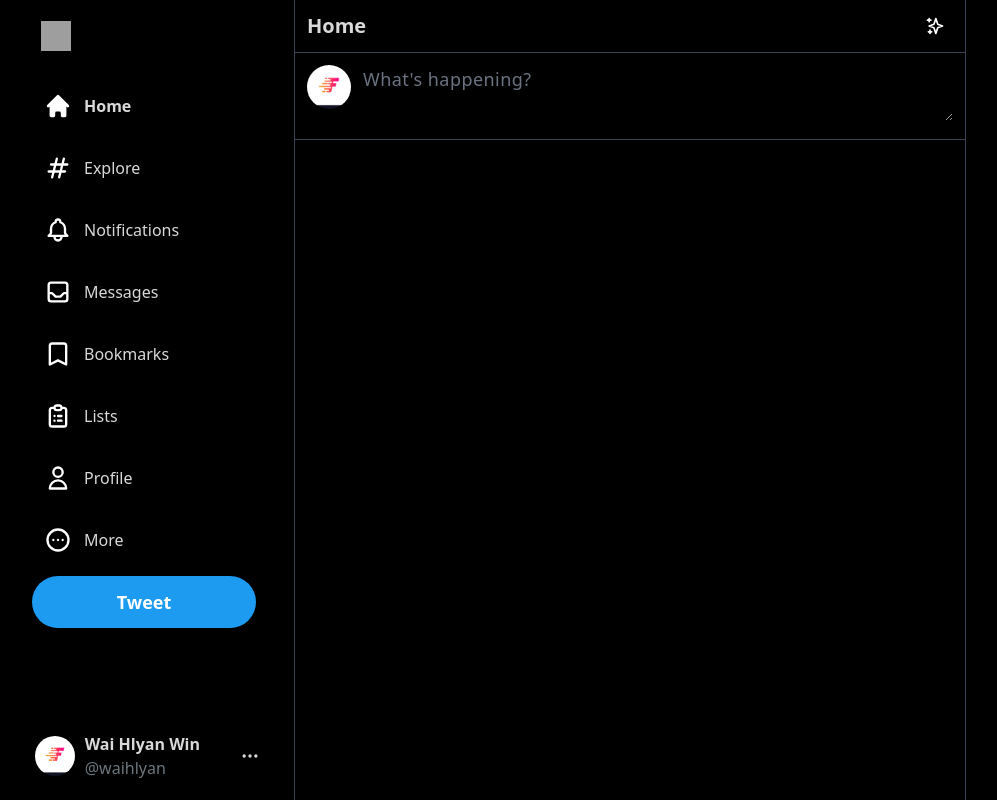
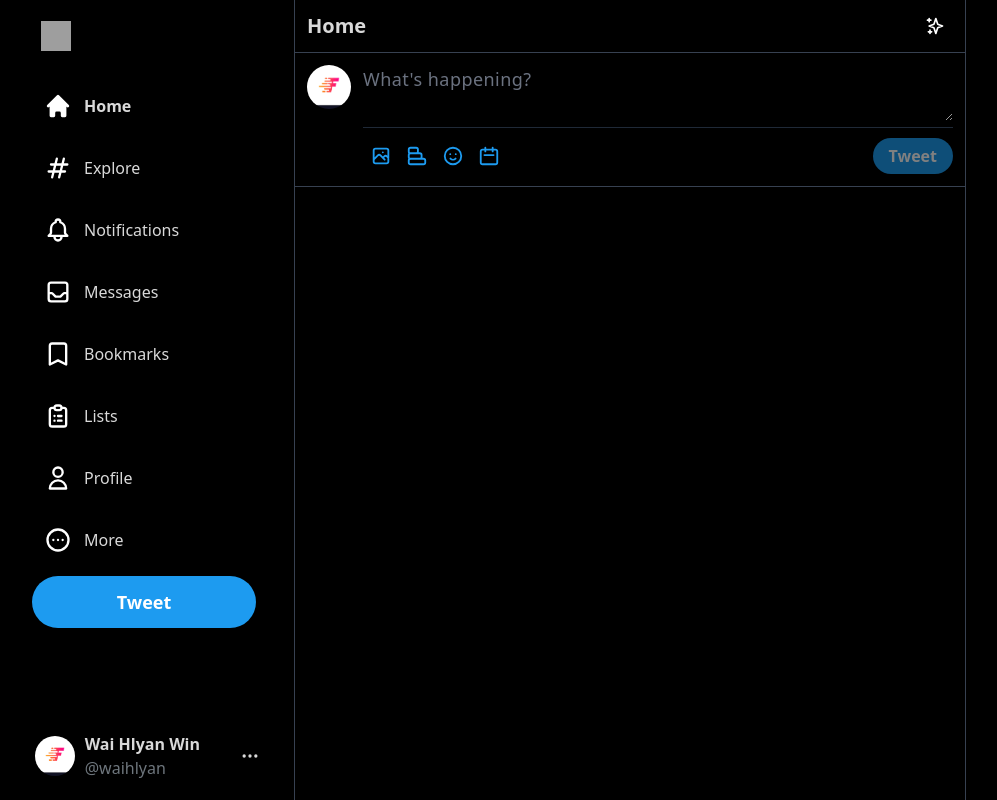
Before and after one commit to Titan2710/twitter-2, a Next.js app: page / in a window 1280 px wide. Shown: the whole page, without its empty margins (76-1073 px from the left). Built offline with nearby package versions, Linux system fonts and the light colour scheme; grey boxes are pictures that could not be loaded.

Commit message:
input design

```diff
--- a/components/Input.js
+++ b/components/Input.js
@@ -1,9 +1,19 @@
-import { XIcon } from '@heroicons/react/outline';
-import React, { useState } from 'react'
+import { CalendarIcon, ChartBarIcon, EmojiHappyIcon, PhotographIcon, XIcon } from '@heroicons/react/outline';
+import React, { useRef, useState, useEffect } from 'react'
+
 
 function Input() {
   const [input, setInput] = useState("");
-  const [selectedFile, setSelectedFile] = useState(null)
+  const [selectedFile, setSelectedFile] = useState(null);
+  const [showEmojis, setShowEmojis] = useState(false);
+  const filePickerRef = useRef(null);
+
+    const addImageToPost = () => {
+
+    }
+
+
+
   return (
     <div className={`flex p-3 space-x-3 border-b border-gray-700 `}>
         <img
@@ -12,7 +22,7 @@ function Input() {
             className='rounded-full cursor-pointer h-11 w-11'
         />
         <div className="w-full divide-y divide-gray-800">
-            <div className={``}>
+            <div className={`${selectedFile && "pb-7"} ${input && "space-y-2.5"}`}>
                 <textarea
                   className="bg-transparent outline-none text-[#d9d9d9] text-lg placeholder-gray-500 tracking-wide w-full min-h-[50px]"
                   rows="2"
@@ -32,7 +42,42 @@ function Input() {
                         />
                     </div>
                 )}
+            </div>
+            <div className="flex items-center justify-between pt-2.5">
+                <div className="flex items-center">
+                    <div
+                        className="icon"
+                        onClick={() => filePickerRef.current.click()}
+                    >
+                        <PhotographIcon className='h-[22px] text-[#1d9bf0]' />
+                        <input
+                            type="file"
+                            hidden
+                            className=''
+                            onChange={addImageToPost}
+                            ref={filePickerRef}
+                        />
+                    </div>
 
+                    <div className="rotate-90 icon">
+                        <ChartBarIcon className="text-[#1d9bf0] h-[22px]" />
+                    </div>
+                    <div className="icon">
+                            <EmojiHappyIcon className="text-[#1d9bf0] h-[22px]" />
+                    </div>
+                    <div className="icon">
+                        <CalendarIcon className="text-[#1d9bf0] h-[22px]" />
+                    </div>
+
+
+                </div>
+                <button
+                    className="bg-[#1d9bf0] text-white rounded-full px-4 py-1.5 font-bold shadow-md hover:bg-[#1a8cd8] disabled:hover:bg-[#1d9bf0] disabled:opacity-50 disabled:cursor-default"
+                    disabled={!input && !selectedFile}
+                    // onClick={sendPost}
+                >
+                Tweet
+                </button>
             </div>
         </div>
     </div>
--- a/package.json
+++ b/package.json
@@ -12,6 +12,7 @@
     "@headlessui/react": "^1.6.5",
     "@heroicons/react": "^1.0.6",
     "emoji-mart": "^5.1.0",
+    "emoji-picker-react": "^3.5.1",
     "firebase": "^9.8.4",
     "moment": "^2.29.3",
     "next": "12.1.6",
--- a/pages/index.js
+++ b/pages/index.js
@@ -8,7 +8,7 @@ export default function Home() {
       <Head>
         <title>Twitter</title>
         <meta name="description" content="Generated by create next app" />
-        <link rel="icon" href="/favicon.ico" />
+        <link rel="icon" href="/logo.svg" />
       </Head>
 
       <main className='bg-black  min-h-screen flex max-w-[1500px] mx-auto'>
--- a/styles/globals.css
+++ b/styles/globals.css
@@ -10,6 +10,13 @@
 
 @layer components {
   .hoverAnimation {
-    @apply hover:bg-[#d9d9d9] hover:bg-opacity-10 rounded-full cursor-pointer w-[52px] h-[52px] xl:w-auto xl:h-auto xl:py-3 xl:px-4 transition duration-200 ease-out;
+    @apply hover:bg-[#d9d9d9] hover:bg-opacity-10 rounded-full
+    cursor-pointer w-[52px] h-[52px] xl:w-auto xl:h-auto
+    xl:py-3 xl:px-4 transition duration-200 ease-out;
+  }
+  .icon {
+    @apply cursor-pointer w-9 h-9 hover:bg-[#1d9bf0]
+    hover:bg-opacity-10 flex items-center justify-center
+    rounded-full transition-all ease-out;
   }
 }
```
Also changed, not shown: public/logo.svg (added), 1 other file (tests, documents, lock files or other folders).
